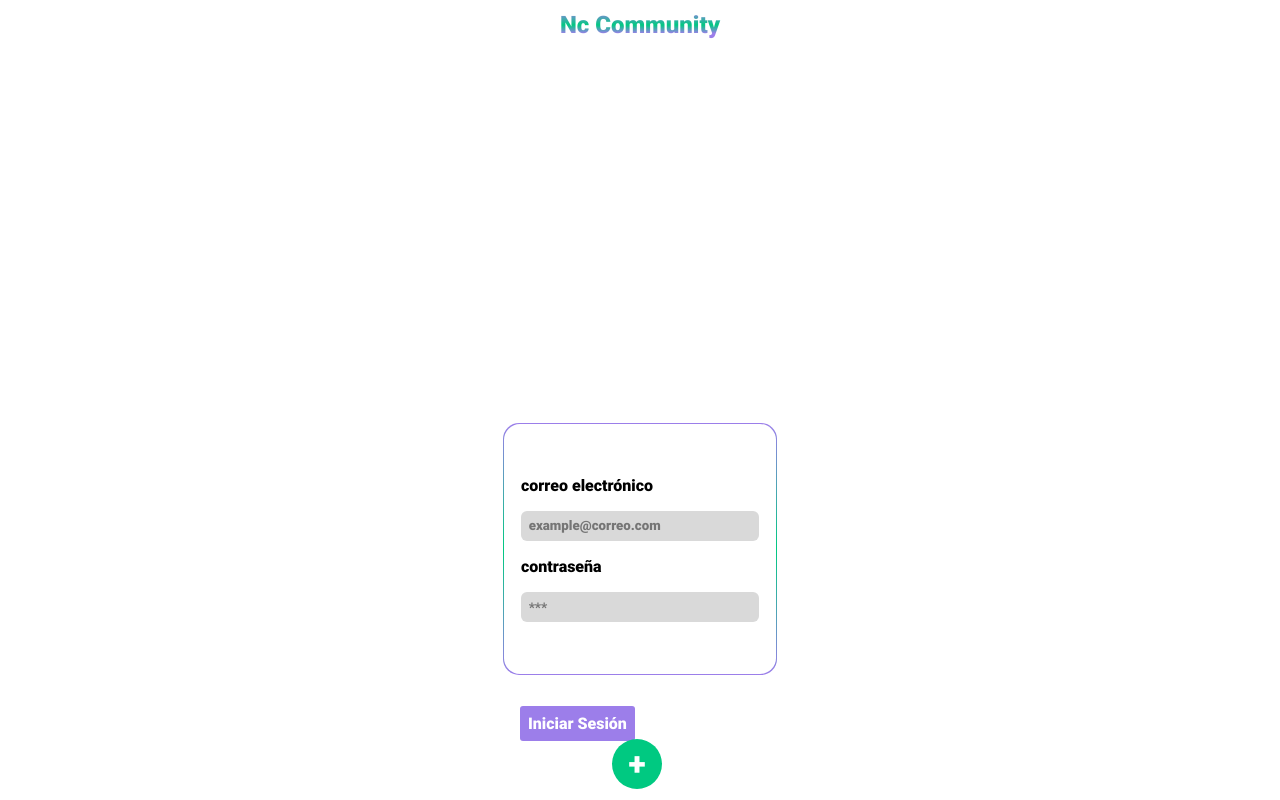
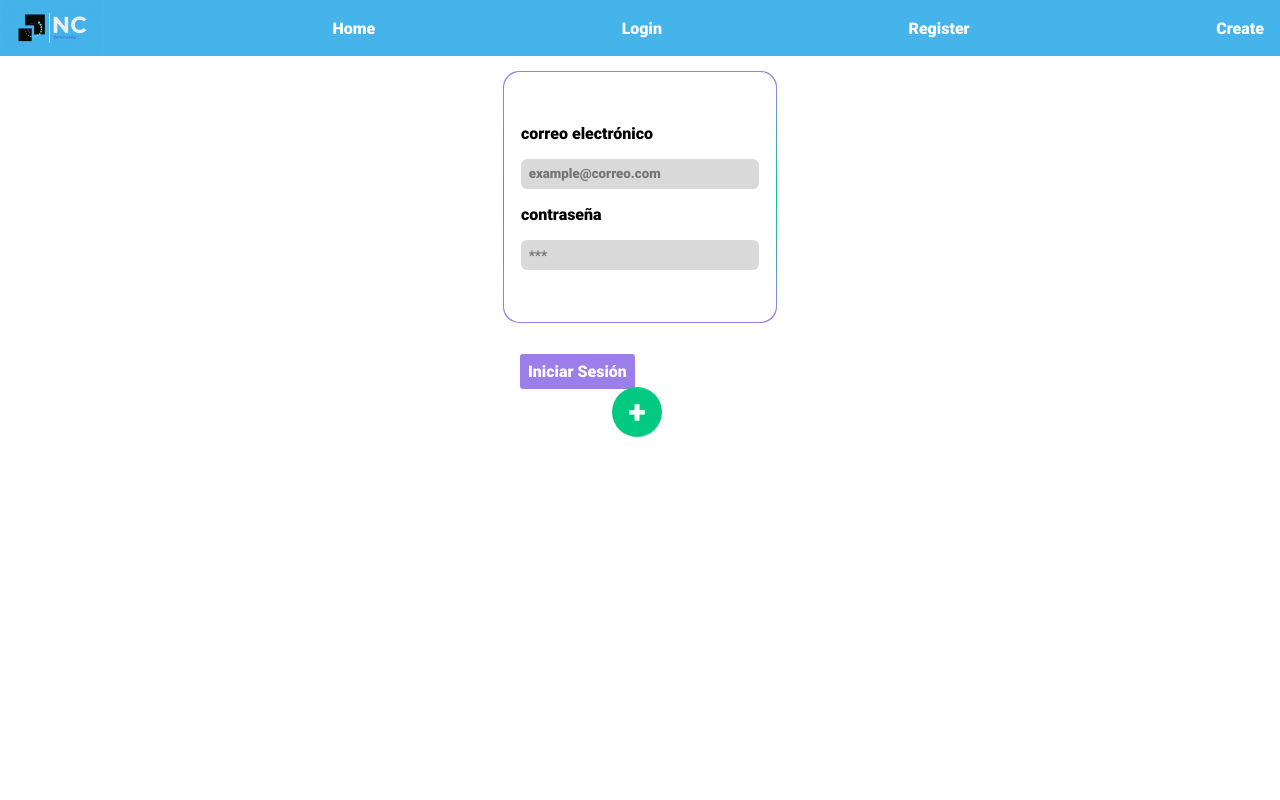
Before and after one commit to No-Country/S3-07-T-Frontend, a React (Create React App) app in the folder index/: page /login in a window 1280 px wide. Built offline with nearby package versions, Linux system fonts and the light colour scheme; some icons are missing.

Commit message:
se modificó el navbar en desktop

```diff
--- a/index/src/App.js
+++ b/index/src/App.js
@@ -7,7 +7,7 @@ import useWindowSize from "./hooks/useWindowSize"
 import { useEffect, useRef } from "react"
 import { setNewSize } from "./redux/actions"
 import { useDispatch } from "react-redux"
-import Create from "./pages/create/create.js"
+// import Create from "./pages/Create/Create.js"
 import Header from "./components/Header/Header"
 import NavBarMobile from "./components/NavbarMobile/NavbarMobile"
 
@@ -36,15 +36,14 @@ function App() {
 
   return (
     <div className="App" ref={appRef}>
-      <Header/>
+      <Header />
       <Routes>
-        <Route path="/login" element={<Login/>} />
-        <Route path="/register" element={<Register/>} />
-        <Route path="/create" element={<Create/>} />
-        <Route path='/search/:articles' element={<Search/>}>
-        </Route>
+        <Route path="/login" element={<Login />} />
+        <Route path="/register" element={<Register />} />
+        {/* <Route path="/create" element={<Create />} /> */}
+        <Route path="/search/:articles" element={<Search />}></Route>
       </Routes>
-      <NavBarMobile/>
+      <NavBarMobile />
     </div>
   )
 }
--- a/index/src/components/Header/Header.js
+++ b/index/src/components/Header/Header.js
@@ -1,11 +1,29 @@
 import styled from "styled-components"
+import useWindowSize from "../../hooks/useWindowSize"
+import NavBar from "../nav/navbar"
+// import NavBarMobile from "../NavbarMobile/NavbarMobile"
 
 export default function Header (){
-  return (
-    <HeaderStyled>
-      <LogoText>Nc Community</LogoText>
-    </HeaderStyled>
-  )
+  const size= useWindowSize()
+  if (size[0]<1024) {
+    return <LogoText>Nc Community</LogoText>
+  }else{
+    return (
+
+      <>
+        {
+        /*
+        <HeaderStyled>
+          <NavBarMobile></NavBarMobile>
+          <LogoText>Nc Community</LogoText>
+        </HeaderStyled>
+        */
+        }
+        <NavBar/>
+      </>
+    )
+
+  }
 }
 
 const LogoText = styled.h1`
@@ -14,10 +32,15 @@ const LogoText = styled.h1`
   -webkit-text-fill-color: transparent;
   -webkit-background-clip: text;
   margin: 0;
+  display: flex;
+  text-align: center;
+  justify-content:center;
+  align-items: center;
 `
-
+/*
 const HeaderStyled = styled.div`
 flex-grow: 1;
   padding: 11px 1em;
   text-align: center;
 `
+*/
--- a/index/src/components/nav/nav.css
+++ b/index/src/components/nav/nav.css
@@ -6,3 +6,7 @@
     display:none;
     grid-auto-columns: minmax(50px,4fr);
 }
+.navbar__link{
+  text-decoration:none;
+  color: white;
+}
--- a/index/src/components/nav/navbar.js
+++ b/index/src/components/nav/navbar.js
@@ -10,7 +10,7 @@ export default function NavBar(){
     background: #45b4ea;
     color: #fff;
     display:flex;
-    flex-direction: raw;
+    flex-direction: wrap;
     padding: 0;
     justify-content: space-between;
     align-items: center;
@@ -20,14 +20,23 @@ export default function NavBar(){
     height: 54px;
     object-fit: cover;
     margin:1px;
+    max-width: 100px;
     `
-  return(
-    <Menu className={location.pathname==="/"?"hidden": "menu"} >
+  return (
+    <Menu className={location.pathname === "/" ? "hidden" : "menu"}>
       <MyImg src={images.menubg} />
-      <Link to="home/" style={{padding:"2vh"}} >Home</Link>
-      <Link to="/"  style={{padding:"2vh"}}>Login</Link>
-      <Link to="/register" style={{padding:"2vh"}} >Register</Link>
-      <Link to="/create"  style={{padding:"2vh"}}>Create</Link>
+      <Link to="/search/projects"className="navbar__link" style={{ padding: "2vh" }}>
+        Home
+      </Link>
+      <Link to="/"className="navbar__link"  style={{ padding: "2vh" }}>
+        Login
+      </Link>
+      <Link to="/register"className="navbar__link"  style={{ padding: "2vh" }}>
+        Register
+      </Link>
+      <Link to="/create"className="navbar__link"  style={{ padding: "2vh" }}>
+        Create
+      </Link>
     </Menu>
   )
 }
```
